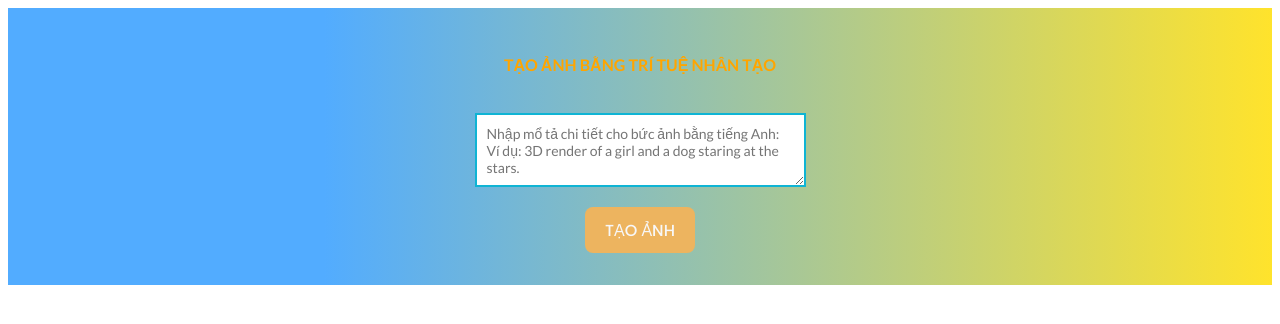
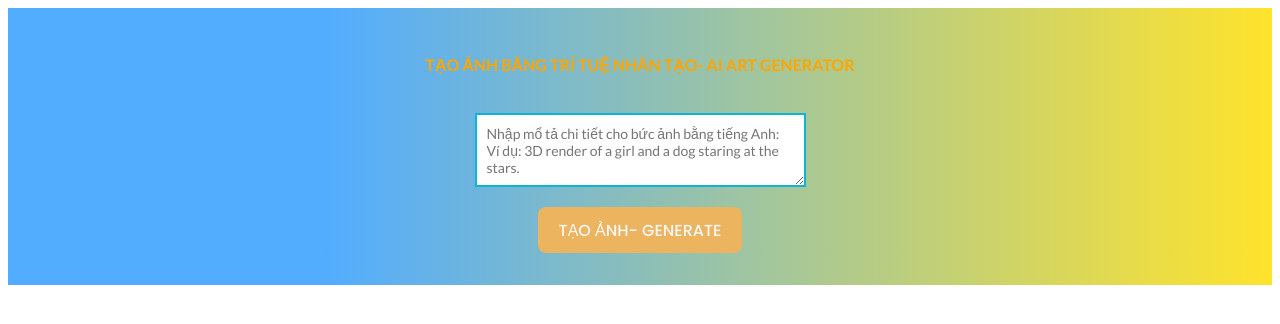
Before and after one commit to danvufs/taoanhai, a React (Vite) app: page / in a window 1280 px wide. Shown: the top 324 px of the page. Built offline with nearby package versions, Linux system fonts and the light colour scheme.

Commit message:
duo-languages

```diff
--- a/index.html
+++ b/index.html
@@ -5,7 +5,7 @@
   <meta charset="UTF-8" />
   <link rel="icon" type="image/svg+xml" href="/vite.svg" />
   <meta name="viewport" content="width=device-width, initial-scale=1.0" />
-  <title>Tạo ảnh bằng trí tuệ nhân tạo</title>
+  <title>Tạo ảnh bằng trí tuệ nhân tạo- AI Art Generator</title>
 </head>
 
 <body>
--- a/src/App.jsx
+++ b/src/App.jsx
@@ -16,7 +16,7 @@ function App() {
   const openai = new OpenAIApi(configuration);
 
   const generateImage = async () => {
-    setPlaceholder(`Nhớ cho mình xin một ấm trà mạn nhé! Đây là kết quả tạo ảnh của đoạn mô tả: "${prompt}"`);
+    setPlaceholder(`Nhớ cho mình xin một ấm trà mạn nhé! Give me a cup of tea please: "${prompt}"`);
     setLoading(true);
     const res = await openai.createImage({
       prompt: prompt,
@@ -30,7 +30,7 @@ function App() {
     <div className="app-main">
       {loading ? (
         <>
-          <h2>Đang tạo..Vui lòng đợi..</h2>
+          <h2>Đang tạo..Vui lòng đợi..(Please wait...)</h2>
           <div class="lds-ripple">
             <div></div>
             <div></div>
@@ -38,7 +38,7 @@ function App() {
         </>
       ) : (
         <>
-          <h2>TẠO ẢNH BẰNG TRÍ TUỆ NHÂN TẠO</h2>
+          <h2>TẠO ẢNH BẰNG TRÍ TUỆ NHÂN TẠO- AI ART GENERATOR</h2>
 
           <textarea
             className="app-input"
@@ -47,7 +47,7 @@ function App() {
             rows="10"
             cols="40"
           />
-          <button onClick={generateImage}>TẠO ẢNH</button>
+          <button onClick={generateImage}>TẠO ẢNH- GENERATE</button>
           {result.length > 0 ? (
             <img className="result-image" src={result} alt="result" />
           ) : (
```
